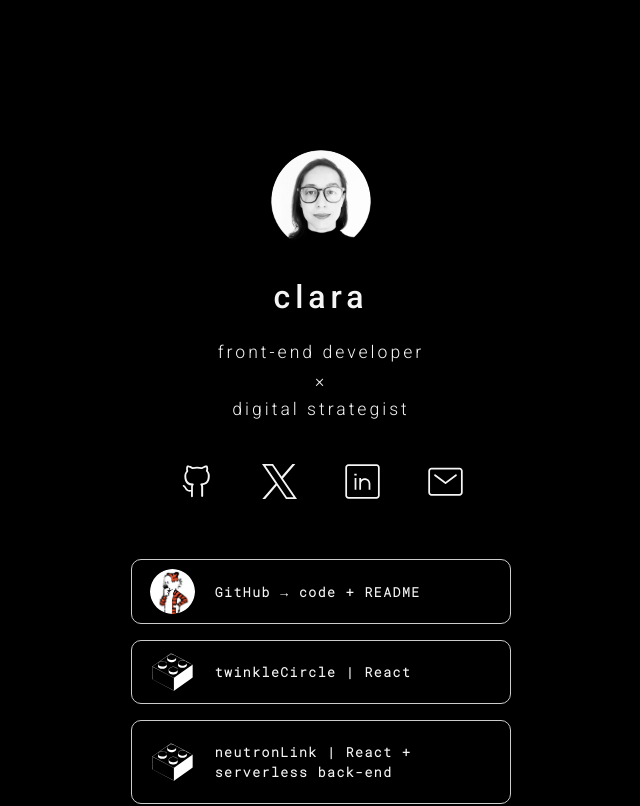
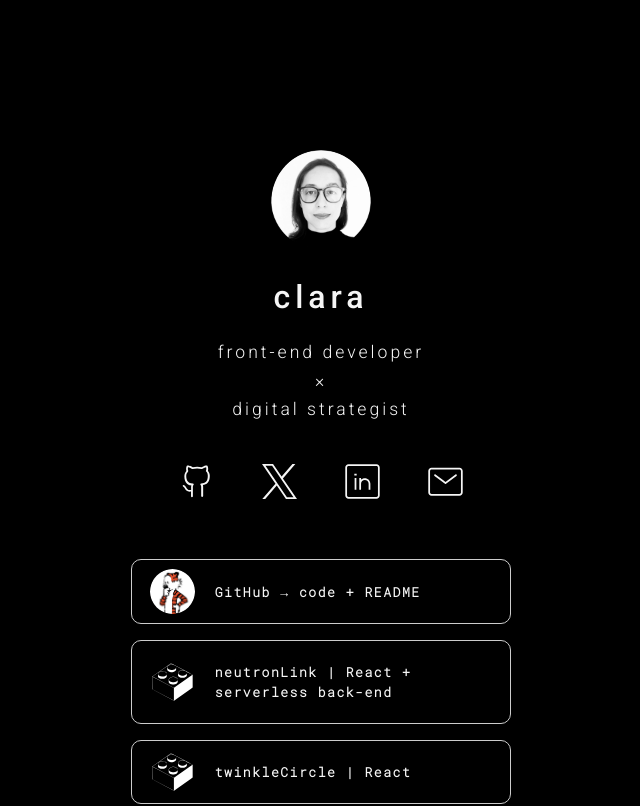
Before and after one commit to clasei/clara, a React (Create React App) app: page / in a window 1280 px wide. Shown: the top 806 px of the page, without its empty margins (319-959 px from the left). Built offline with nearby package versions, Linux system fonts and the light colour scheme.

Commit message:
projects order updated

```diff
--- a/src/components/ProjectLinks/ProjectLinks.js
+++ b/src/components/ProjectLinks/ProjectLinks.js
@@ -13,13 +13,13 @@ const projects = [
         image: Hobbes
     },
     {
-        name: "twinkleCircle | React",
-        link: "https://clasei.github.io/twinkle-circle/",
+        name: "neutronLink | React + serverless back-end",
+        link: "https://neutron-link-0.web.app/",
         image: projectLogo
     },
     {
-        name: "neutronLink | React + serverless back-end",
-        link: "https://neutron-link-0.web.app/",
+        name: "twinkleCircle | React",
+        link: "https://clasei.github.io/twinkle-circle/",
         image: projectLogo
     },
     {
```
